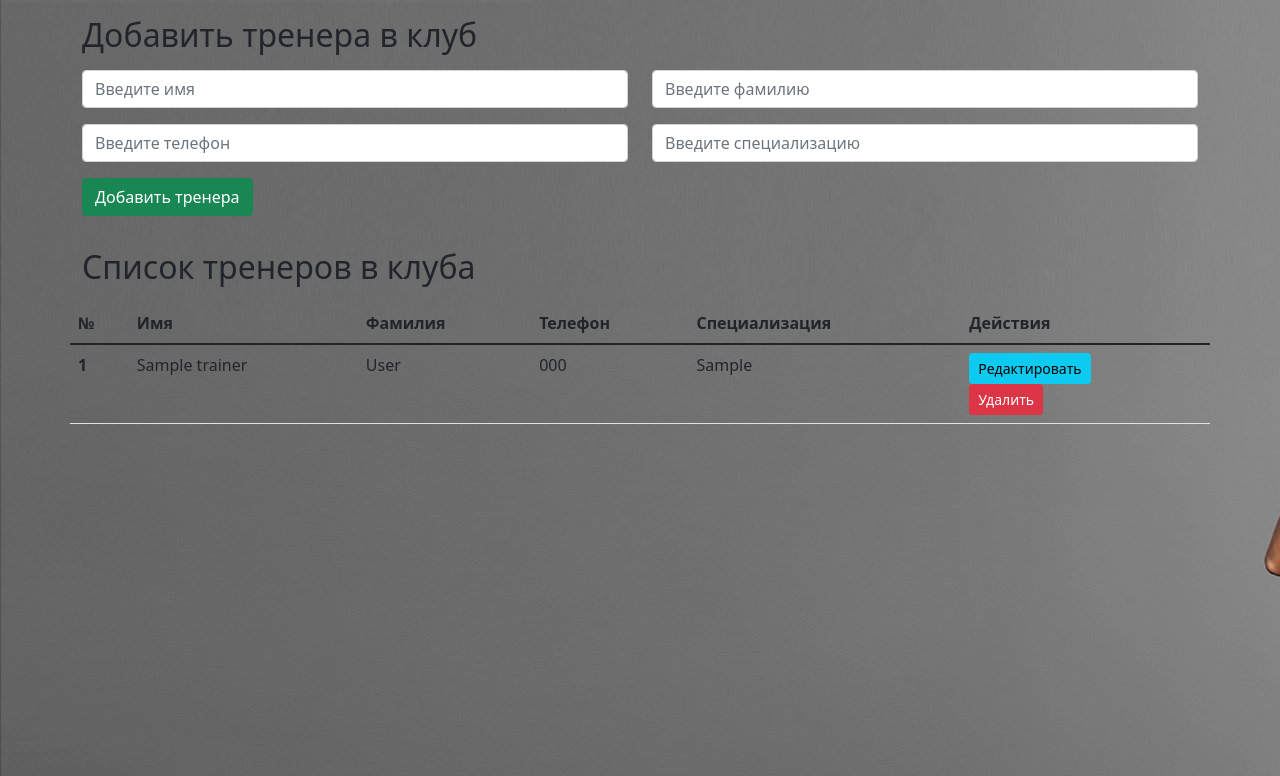
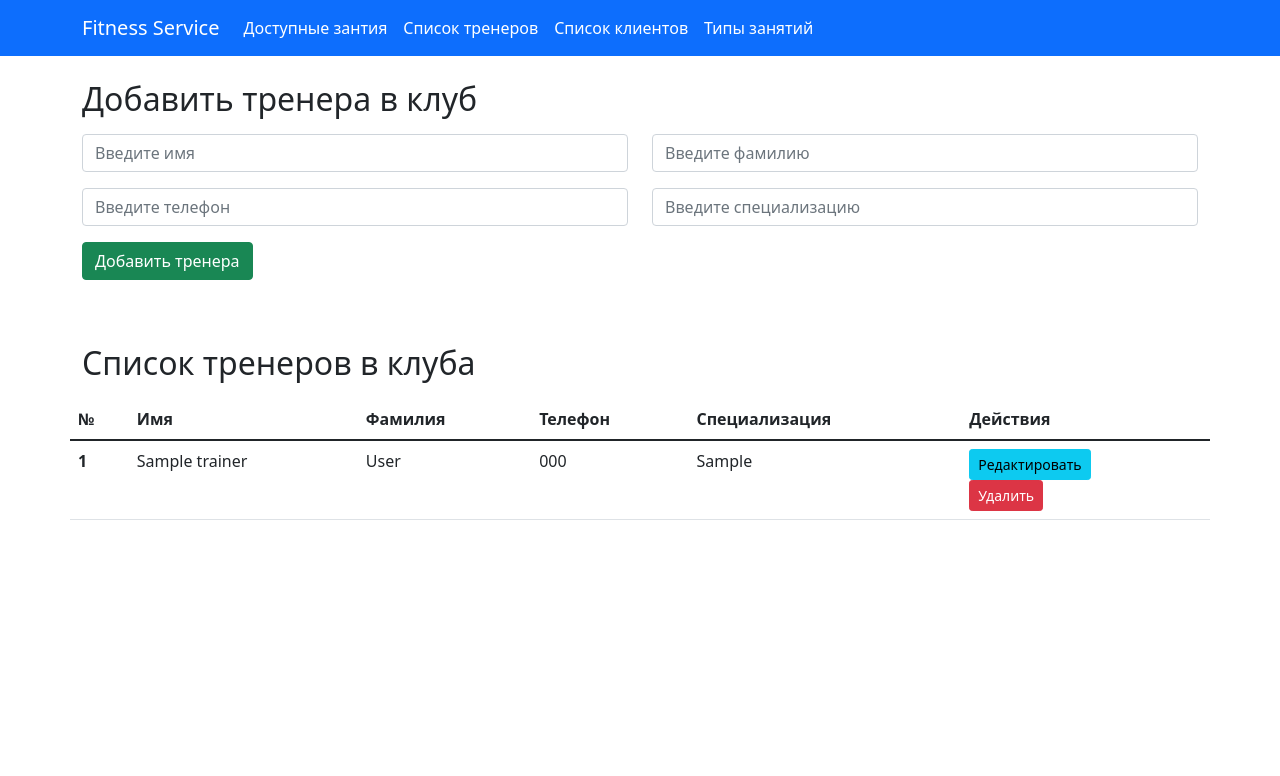
Before and after one commit to Evgeny-Korovin/fitness-booking, a PHP site: page /get_trainers.php in a window 1280 px wide. Shown: the top 776 px of the page. Run offline with PHP 8.4, Linux system fonts and the light colour scheme; tables that the repository leaves empty or names only in its code hold one stand-in row (values such as "Sample post").

Commit message:
nav menu

```diff
--- a/get_trainers.php
+++ b/get_trainers.php
@@ -1,17 +1,6 @@
-<!doctype html>
-<html lang="en">
-<head>
-    <meta charset="UTF-8">
-    <meta name="viewport"
-          content="width=device-width, user-scalable=no, initial-scale=1.0, maximum-scale=1.0, minimum-scale=1.0">
-    <meta http-equiv="X-UA-Compatible" content="ie=edge">
-    <link rel="stylesheet" href="https://cdn.jsdelivr.net/npm/bootstrap@5.1.3/dist/css/bootstrap.min.css" integrity="sha384-1BmE4kWBq78iYhFldvKuhfTAU6auU8tT94WrHftjDbrCEXSU1oBoqyl2QvZ6jIW3" crossorigin="anonymous">
-    <link rel="stylesheet" href="css/style.css">
-    <title>Список тренеров</title>
-</head>
-<body>
 <?php
-include('components/connect_db.php');
+    require 'patterns/header.php';
+    require 'components/connect_db.php';
 function printResult($result) {
     $i = 1;
     while ($row = $result->fetch()) {
@@ -42,7 +31,7 @@ $pdo = new PDO($dsn, $user,$pass,$options);
 $stmt = $pdo->query($querySelectAllTrainers);
 ?>
 <div class="container">
-    <h2 class="mt-3">Добавить тренера в клуб</h2>
+    <h2 class="mt-4">Добавить тренера в клуб</h2>
     <form action="components/post_trainer.php" method="POST" class="needs-validation mt-3" novalidate>
         <div class="row">
             <div class="form-group col-md-6 mb-3">
@@ -81,7 +70,7 @@ $stmt = $pdo->query($querySelectAllTrainers);
         </div>
     </form>
 
-    <h2 class="mt-3">Список тренеров в клуба</h2>
+    <h2 class="mt-5">Список тренеров в клуба</h2>
     <div class="row mt-3">
         <table class="table">
             <thead class="thead-dark">
@@ -146,5 +135,7 @@ $stmt = $pdo->query($querySelectAllTrainers);
         $('#myInput').trigger('focus')
     })
 </script>
-</body>
-</html>
+
+<?php
+    require 'patterns/footer.php';
+    ?>
--- /dev/null
+++ b/index.php
@@ -0,0 +1,3 @@
+<?php
+    require 'patterns/header.php';
+    require 'patterns/footer.php';
--- /dev/null
+++ b/patterns/footer.php
@@ -0,0 +1,3 @@
+</body>
+
+</html>
--- /dev/null
+++ b/patterns/header.php
@@ -0,0 +1,38 @@
+<!doctype html>
+<html lang="en">
+<head>
+    <meta charset="UTF-8">
+    <meta name="viewport"
+          content="width=device-width, user-scalable=no, initial-scale=1.0, maximum-scale=1.0, minimum-scale=1.0">
+    <meta http-equiv="X-UA-Compatible" content="ie=edge">
+    <link rel="stylesheet" href="https://cdn.jsdelivr.net/npm/bootstrap@5.1.3/dist/css/bootstrap.min.css" integrity="sha384-1BmE4kWBq78iYhFldvKuhfTAU6auU8tT94WrHftjDbrCEXSU1oBoqyl2QvZ6jIW3" crossorigin="anonymous">
+    <title>Система учета клиентов фитнес-клуба</title>
+</head>
+<body>
+
+<nav class="navbar navbar-expand-lg navbar-light bg-primary">
+    <div class="container">
+    <a class="navbar-brand" href="index.php" style="color: white;">Fitness Service</a>
+    <button class="navbar-toggler" type="button" data-toggle="collapse" data-target="#navbarText" aria-controls="navbarText" aria-expanded="false" aria-label="Toggle navigation">
+        <span class="navbar-toggler-icon"></span>
+    </button>
+
+    <div class="collapse navbar-collapse" id="navbarText">
+        <ul class="navbar-nav mr-auto">
+            <li class="nav-item active">
+                <a class="nav-link" href="#" style="color: white;">Доступные зантия</a>
+            </li>
+            <li class="nav-item">
+                <a class="nav-link" href="get_trainers.php" style="color: white;">Список тренеров</a>
+            </li>
+            <li class="nav-item">
+                <a class="nav-link" href="get_users.php" style="color: white;">Список клиентов</a>
+            </li>
+            <li class="nav-item">
+                <a class="nav-link" href="get_classes.php" style="color: white;">Типы занятий</a>
+            </li>
+        </ul>
+
+    </div>
+    </div>
+</nav>
```
Also changed, not shown: get_classes.php (+6 -15 lines), get_users.php (+5 -15 lines).
